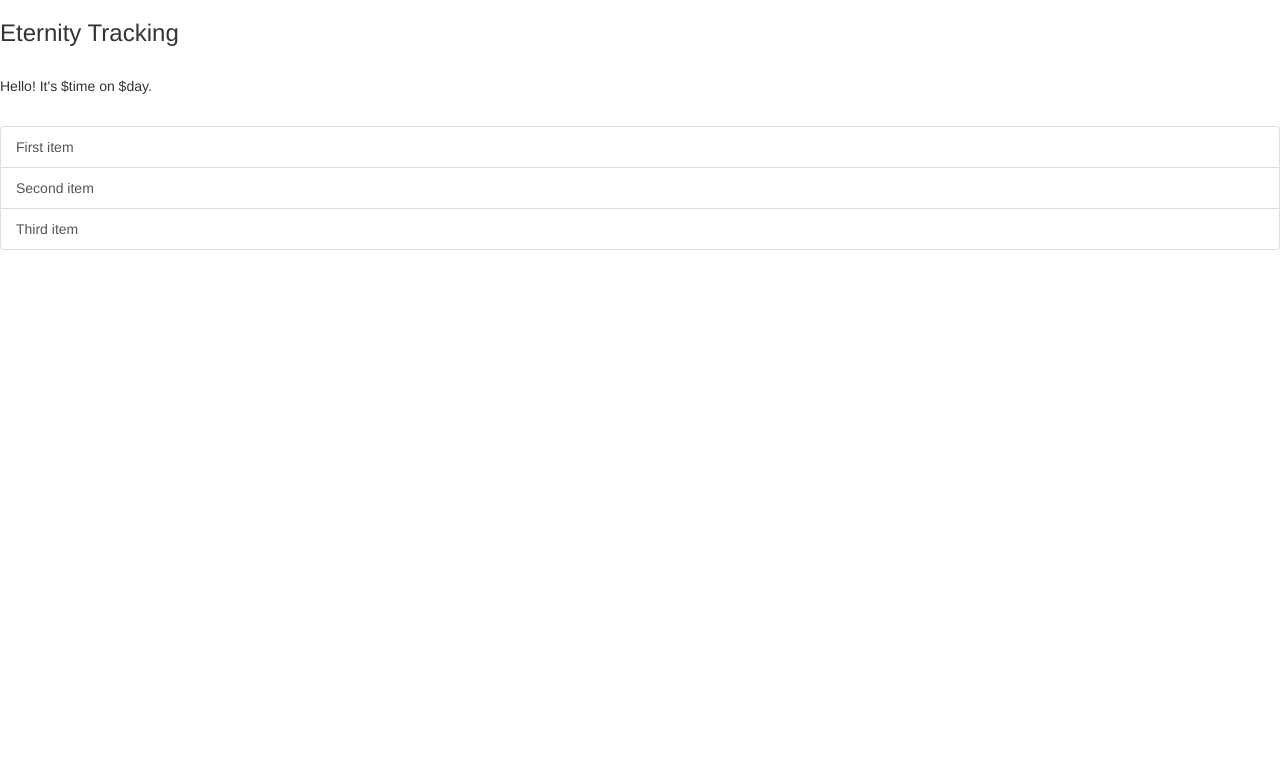
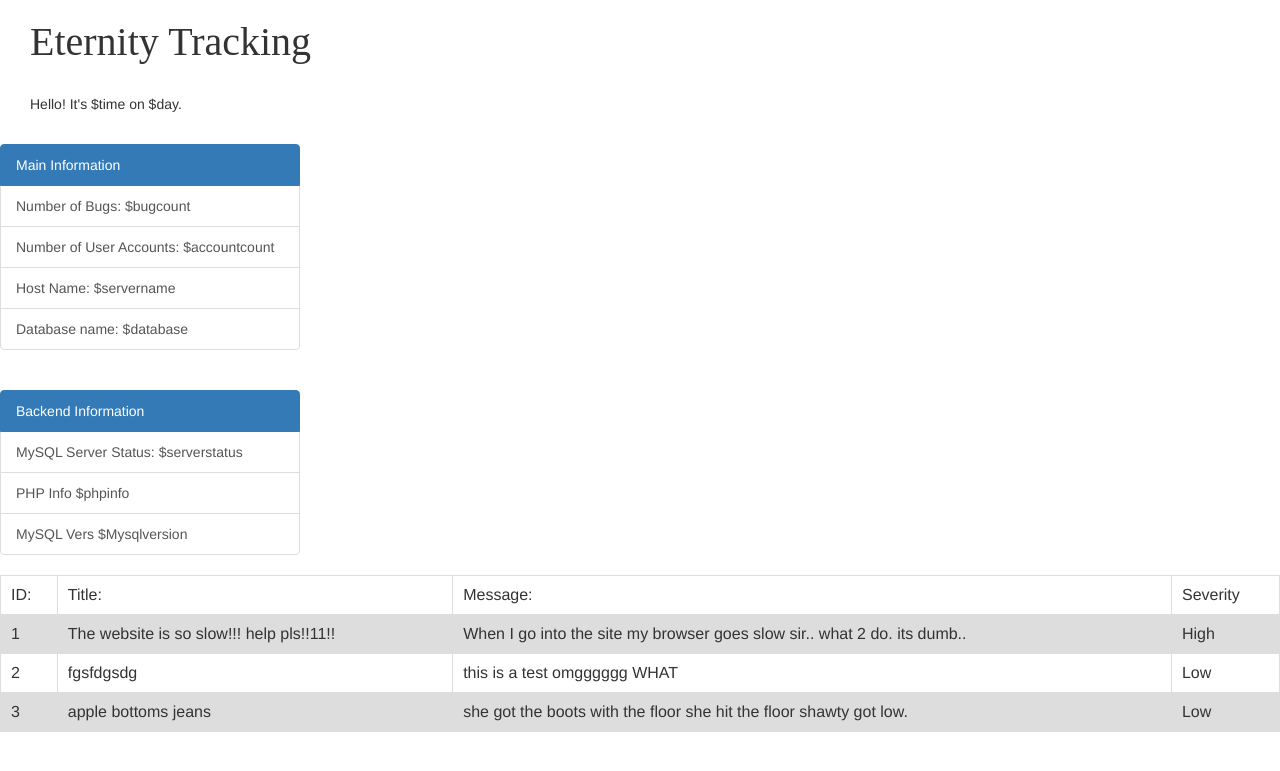
Before and after one commit to johncorderox/Eternity-Tracking, a PHP site: page /main.html in a window 1280 px wide. Shown: the top 771 px of the page. Run offline with PHP 8.4, Linux system fonts and the light colour scheme; lists and menus that the app fills with data are empty; some web fonts are replaced.

Commit message:
Frontend Complete. New branch coming soon for backend commits and development

```diff
--- a/add.html
+++ b/add.html
@@ -25,7 +25,7 @@
         </ul>
         </div>
         <div class="addform">
-          <form action="add.php" method="POST">
+          <form action="index.php" method="POST">
           <input type="text" placeholder="Title *" name="title"/><br />
           <textarea name="message" rows="5" placeholder="Message *"></textarea><br />
             <input type="radio" id="radio" name="severity" value="Low"> Low
--- a/config.php
+++ b/config.php
@@ -1,7 +1,7 @@
 <?php
 
-$name = "John";                                   //Username for the gobal system
-$websitename = "YourWebsite.com";                 //Name of website to
+$name = "";                                       //Username for the gobal system
+$websitename = "YourWebsite.com";                 //Name of website
 
 
 
--- a/database.sql
+++ b/database.sql
@@ -7,10 +7,9 @@ CREATE DATABASE tracking;
 CREATE TABLE IF NOT EXISTS `bugs` (
 
 `id` int(11) NOT NULL AUTO_INCREMENT,
-`time` DATETIME NOT NULL DEFAULT '0000-00-00 00:00:00',
 `title` varchar(255) NOT NULL,
 `message` varchar(255) NOT NULL,
 `priority` int(11) NOT NULL,
 PRIMARY KEY (`id`)
 
-) ENGINE=MyISAM;
+);
--- a/index.html
+++ b/index.html
@@ -17,6 +17,4 @@
    </form>
 </div>
 </body>
-<!-- Javascript Include -->
-<script type="text/javascript" src="src/js/view.js"></script>
 </html>
--- a/main.html
+++ b/main.html
@@ -6,16 +6,88 @@
     <link href="src/css/interface.css" rel="stylesheet" />
   </head>
   <body>
+    <div class="header-name">
     <h3>Eternity Tracking</h3><br />
       <p>
         Hello! It's $time on $day.
-      </p><br />
+      </p>
+    </div><br />
       <div class="leftside-info">
         <div class="list-group">
-          <a href="#" class="list-group-item">First item</a>
-          <a href="#" class="list-group-item">Second item</a>
-          <a href="#" class="list-group-item">Third item</a>
+          <a href="#" class="list-group-item active">Main Information</a>
+          <a href="#" class="list-group-item">Number of Bugs: $bugcount</a>
+          <a href="#" class="list-group-item">Number of User Accounts: $accountcount</a>
+          <a href="#" class="list-group-item">Host Name: $servername</a>
+          <a href="#" class="list-group-item">Database name: $database</a>
         </div>
+        <br />
+        <div class="list-group">
+          <a href="#" class="list-group-item active">Backend Information</a>
+          <a href="#" class="list-group-item">MySQL Server Status: $serverstatus</a>
+          <a href="#" class="list-group-item">PHP Info $phpinfo</a>
+          <a href="#" class="list-group-item">MySQL Vers $Mysqlversion</a>
+        </div>
+      </div>
+      <div class="table-design">
+        <table>
+          <tr>
+            <th>
+              ID:
+            </th>
+            <th>
+              Title:
+            </th>
+            <th>
+              Message:
+            </th>
+            <th>
+              Severity
+            </th>
+          </tr>
+          <tr>
+            <th>
+              1
+            </th>
+            <th>
+              The website is so slow!!! help pls!!11!!
+            </th>
+            <th>
+              When I go into the site my browser goes slow sir.. what 2 do. its dumb..
+            </th>
+            <th>
+              High
+            </th>
+          </tr>
+          <tr>
+            <th>
+              2
+            </th>
+            <th>
+              fgsfdgsdg
+            </th>
+            <th>
+              this is a test omgggggg WHAT
+            </th>
+            <th>
+              Low
+            </th>
+          </tr>
+          <tr>
+            <th>
+              3
+            </th>
+            <th>
+              apple bottoms jeans
+            </th>
+            <th>
+              she got the boots with the floor she hit the floor shawty got low.
+            </th>
+            <th>
+              Low
+            </th>
+          </tr>
+
+        </table>
       </div>
   </body>
   <script type='text/javascript' src='src/view.js'></script>
--- a/notes/main.txt
+++ b/notes/main.txt
@@ -25,6 +25,7 @@ php ----
 
 track ip by submitted.
 php version
+php info.... if php is low, show in CP.
 
 
 module to create new users via input forms.
--- a/src/css/interface.css
+++ b/src/css/interface.css
@@ -3,7 +3,7 @@
     src: url('src/css/fonts/Lato-Thin');
 }
 
-h2, h4 {
+h2,h3, h4 {
     font-family: Lato-Thin;
     font-size: 40px;
 }
@@ -94,6 +94,33 @@ margin-right: 12%;
 
 
 }
+.leftside-info{
+
+  width: 300px;
+}
+.list-group .list-group-item{
+
+  cursor: default;
+}
+/* Table CSS Layout and Design */
+table {
+  float: right;
+  border-collapse: collapse;
+  width: 100%;
+
+
+}
+
+td,th {
+  padding: 10px;
+  text-align: left;
+  border: 1px solid #dddddd;
+  font-weight: 400;
+}
+
+tr:nth-child(even) {
+  background-color: #dddddd;
+}
 
 
 /* Responsive Design */
```
